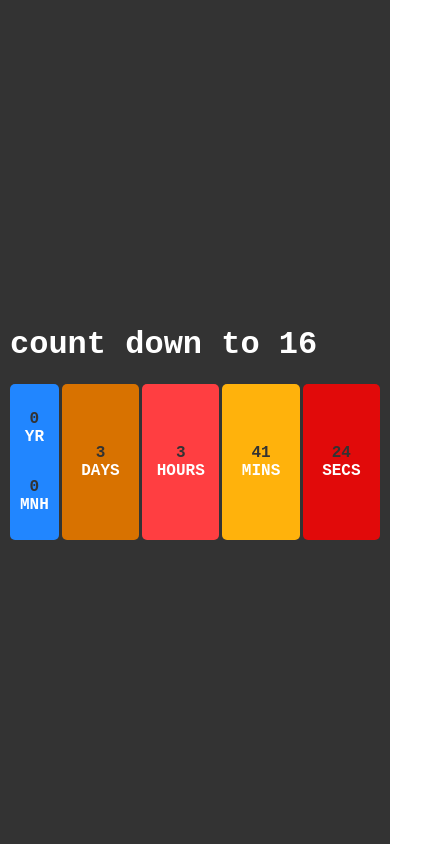
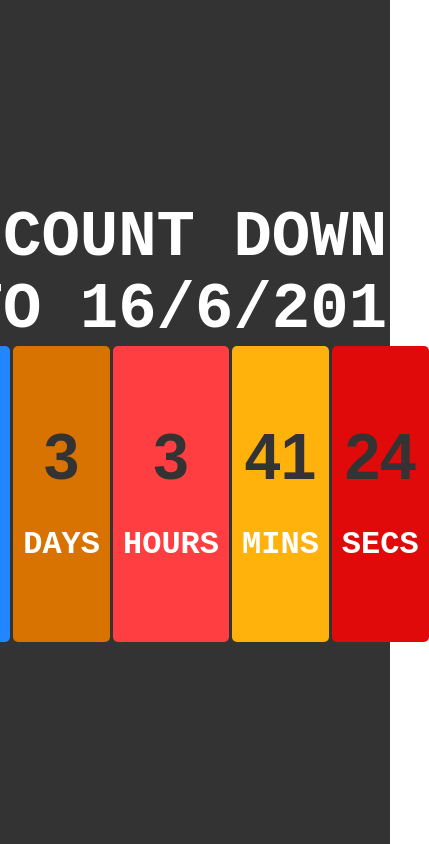
Before and after one commit to laviedegeorge/javaScript-playGround, a plain HTML site: page countdown/countdown.html in a window 390 px wide. Shown: the whole page, 429 px wide, since content can reach past the window. Drawn offline with Linux system fonts and the light colour scheme.

Commit message:
adjusted the design and made responsive

```diff
--- a/countdown/countdown.css
+++ b/countdown/countdown.css
@@ -5,6 +5,11 @@
 body{
     padding: 0%;
     margin: 0%;
+}
+h1{
+    font-size: 4em;
+    margin: 0%;
+    text-transform: uppercase;
 }
 .body{
     display: flex;
@@ -15,6 +20,7 @@ body{
     background-color: #333333;
     color:#fff;
     padding: 10px;
+    text-align: center;
 }
 
 #countDown{
@@ -26,20 +32,25 @@ body{
 .yr-mnth, .days, .hours, .mins, .secs{
     display: flex;
     justify-content: center;
-    /* align-items: center; */
     flex-direction: column;
-    background-color: aqua;
     padding: 10px;
     border-radius: 5px;
+    text-align: center;
+}
+.days > p, .hours > p, .mins > p, .secs > p{
+    font-size: 4em;
     color: #333333;
-    text-align: center;
     font-weight: bold;
     text-transform: uppercase;
     font-family: "Montserrat", sans-serif;
-    /* letter-spacing: 5px; */
+}
+.yr > p, .mnth >p{
+    font-size: 2em;
+    font-weight: bold;
 }
 .name{
     color: #ffffff;
+    font-size: .5em;
 }
 .yr-mnth {
     background: #2186FF;
@@ -59,3 +70,13 @@ body{
   .secs {
     background:  #E10A0A;
   }
+
+  @media screen and (max-width:320px){
+      h1{
+          font-size: 1em;
+      }
+      .yr >p, .mnth >p, .days > p, .hours > p, .mins > p, .secs > p{
+          font-size: 1.5em;
+      }
+
+  }
--- a/countdown/countdown.js
+++ b/countdown/countdown.js
@@ -3,31 +3,38 @@ const year = new Date().getFullYear();
 const countDownTo = new Date(year, 6, 16);
 
  const cdDate = document.getElementById("cdDate");
- cdDate.innerHTML = countDownTo.getDate();
+ cdDate.innerHTML = countDownTo.getDate() + '/' + countDownTo.getMonth() + '/' + year;
 
 let countDown = setInterval(() => {
     /* audio24 = document.getElementById("player").play(); */
 
     const today = new Date().getTime();
     const diff = countDownTo.getTime() - today;
+    const a_second = 1000
+    const a_minute = (a_second * 60)
+    const an_hour = (a_minute * 60)
+    const hours_24 = (an_hour * 24)
+    const a_year = 31622400000
 
-    let cdYear = Math.floor(diff/31622400000);
+    let cdYear = Math.floor(diff/a_year);
     let cdMonth = Math.floor(diff/2592000000);
-    let cdDays = Math.floor(diff / (1000 * 60 * 60 * 24));
-    let cdHours = Math.floor((diff % (1000 * 60 * 60 * 24)) / (1000 * 60 * 60));
-    let cdMins = Math.floor((diff % (1000 * 60 * 60)) / (1000 * 60));
-    let cdSecs = Math.floor((diff % (1000 * 60)) / 1000);
+    let cdDays = Math.floor(diff / hours_24);
+    let cdHours = Math.floor(diff % hours_24 / an_hour);
+    let cdMins = Math.floor((diff % an_hour) / a_minute);
+    let cdSecs = Math.floor((diff % a_minute) / a_second);
 
-    let cdValue = [
-        cdYear, cdMonth, cdDays, cdHours, cdMins, cdSecs
-    ];
+    let cdValues = [
+        cdYear, // 0
+        cdMonth,  // 1
+        cdDays, // 2
+        cdHours, // 3
+        cdMins, // 4
+        cdSecs, //5
+    ]
 
     let cdInput = document.querySelectorAll(".num");
-    cdInput[0].firstChild.data = cdYear;
-    cdInput[1].firstChild.data = cdMonth;
-    cdInput[2].firstChild.data = cdDays;
-    cdInput[3].firstChild.data = cdHours;
-    cdInput[4].firstChild.data = cdMins;
-    cdInput[5].firstChild.data = cdSecs;
+    for (let key in cdValues) {
+        cdInput[key].firstChild.data = cdValues[key];
+    }
 
 }, 1000);
```
Also changed, not shown: payment-getway/payment-getway.css (+9 -3 lines).
